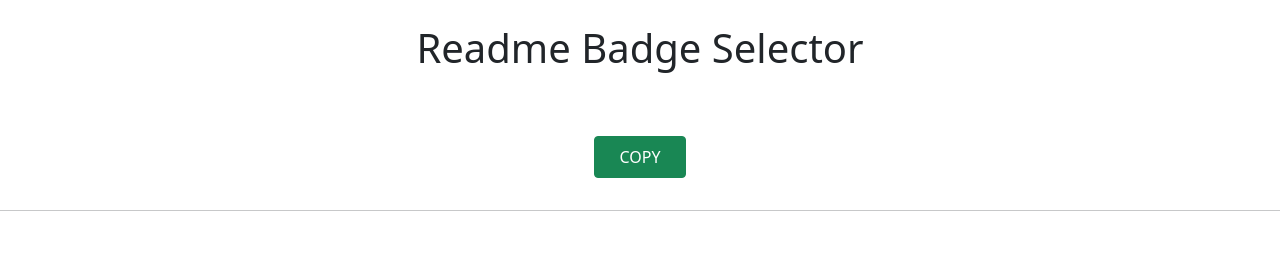
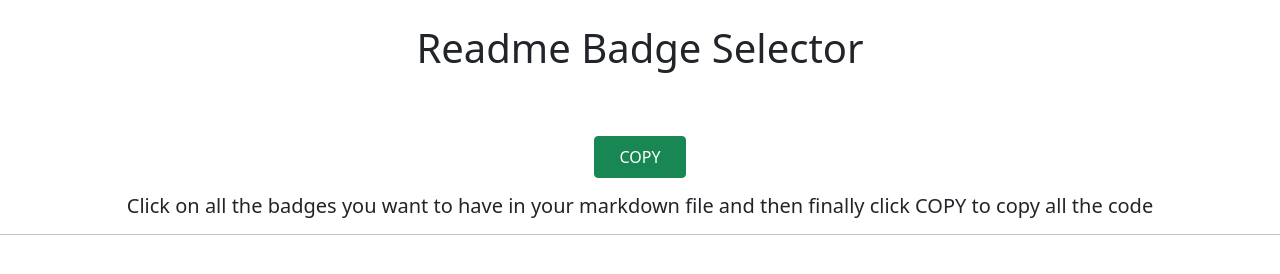
Before and after one commit to Lakshit-Chiranjiv/README-Badge-Generator, a website: page index.html in a window 1280 px wide. Drawn offline with nearby package versions, Linux system fonts and the light colour scheme; no server answers.

Commit message:
message update

```diff
--- a/index.html
+++ b/index.html
@@ -22,6 +22,7 @@
         <button type="button" id="all-btn" class="btn btn-warning m-3 p-2 px-4" style="display: none;">ALL DETAILS</button>
         <button type="button" id="copy-btn" class="btn btn-success m-3 p-2 px-4">COPY</button>
         <button type="button" id="link-btn" class="btn btn-danger m-3 p-2 px-4" style="display: none;"><strong>ALL LINKS</strong></button>
+        <h5>Click on all the badges you want to have in your markdown file and then finally click COPY to copy all the code</h5>
     </div>
     <div id="badgedump" class="text-center my-2">
 
```
